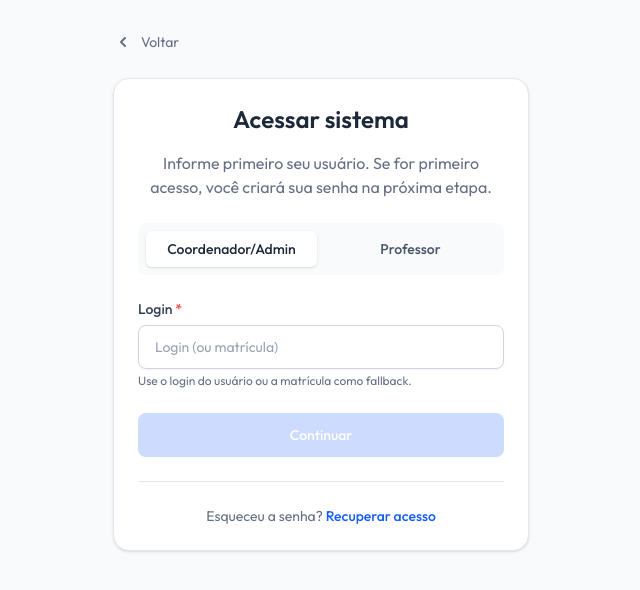
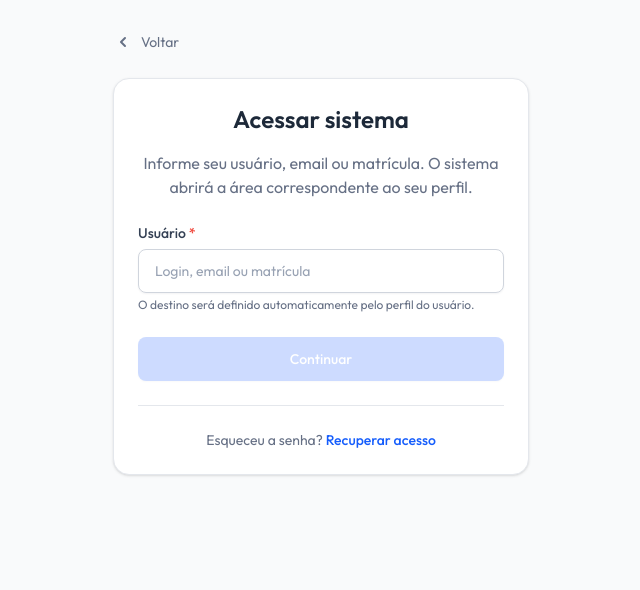
Before and after one commit to Douglas-Desenvolvimento/relatorios-pedagogicos, a Next.js app in the folder relatorios-pedagogicos/: page /login in a window 1280 px wide. Shown: the top 590 px of the page, without its empty margins (319-959 px from the left). Built offline with nearby package versions, Linux system fonts and the light colour scheme.

Commit message:
Simplify login screen to one access field

```diff
--- a/relatorios-pedagogicos/src/components/auth/SignInForm.tsx
+++ b/relatorios-pedagogicos/src/components/auth/SignInForm.tsx
@@ -2,43 +2,30 @@
 
 "use client";
 
-import Checkbox from "@/components/form/input/Checkbox";
 import Input from "@/components/form/input/InputField";
 import Label from "@/components/form/Label";
 import Button from "@/components/ui/button/Button";
 import Link from "next/link";
 import React, { useState } from "react";
-import { useRouter, useSearchParams } from "next/navigation";
+import { useRouter } from "next/navigation";
 import { FiEye, FiEyeOff } from "react-icons/fi";
 import { HiChevronLeft } from "react-icons/hi";
 import { toast } from 'react-toastify';
 
-type LoginMode = 'professor' | 'normal';
 type LoginStep = 'identifier' | 'password' | 'forgot';
 
 export default function SignInForm() {
   const [showPassword, setShowPassword] = useState(false);
-  const [isChecked, setIsChecked] = useState(false);
-  const [normalIdentifier, setNormalIdentifier] = useState("");
-  const [loginInput, setLoginInput] = useState("");
+  const [identifier, setIdentifier] = useState("");
   const [password, setPassword] = useState("");
-  const [loginMode, setLoginMode] = useState<LoginMode>('normal');
   const [step, setStep] = useState<LoginStep>('identifier');
   const [isLoading, setIsLoading] = useState(false);
   const [identifiedName, setIdentifiedName] = useState("");
   const [forgotForm, setForgotForm] = useState({ login: '', email: '', matricula: '' });
 
   const router = useRouter();
-  const searchParams = useSearchParams();
 
-  React.useEffect(() => {
-    const roleParam = searchParams.get('role');
-    if (roleParam === 'professor') {
-      setLoginMode('professor');
-    }
-  }, [searchParams]);
-
-  const identifierValue = loginMode === 'professor' ? loginInput : normalIdentifier;
+  const identifierValue = identifier.trim();
 
   const redirectByRole = (role: string) => {
     if (role === "PROFESSOR") router.push("/professor");
@@ -48,8 +35,7 @@ export default function SignInForm() {
   };
 
   const handleIdentify = async () => {
-    const identifier = identifierValue.trim();
-    if (!identifier) {
+    if (!identifierValue) {
       toast.error('Informe seu usuário.');
       return;
     }
@@ -59,7 +45,7 @@ export default function SignInForm() {
       const res = await fetch("/api/auth/identify", {
         method: "POST",
         headers: { "Content-Type": "application/json" },
-        body: JSON.stringify({ login: identifier }),
+        body: JSON.stringify({ login: identifierValue }),
       });
       const data = await res.json();
 
@@ -67,7 +53,7 @@ export default function SignInForm() {
         throw new Error(data.error || "Usuário não encontrado");
       }
 
-      setIdentifiedName(data.nome || identifier);
+      setIdentifiedName(data.nome || identifierValue);
       if (data.firstAccess) {
         router.push("/change-password?first=1");
         return;
@@ -82,8 +68,7 @@ export default function SignInForm() {
   };
 
   const handleLogin = async () => {
-    const identifier = identifierValue.trim();
-    if (!identifier || !password) {
+    if (!identifierValue || !password) {
       toast.error('Informe usuário e senha.');
       return;
     }
@@ -93,7 +78,7 @@ export default function SignInForm() {
       const res = await fetch("/api/login", {
         method: "POST",
         headers: { "Content-Type": "application/json" },
-        body: JSON.stringify({ login: identifier, password }),
+        body: JSON.stringify({ login: identifierValue, password }),
       });
 
       if (!res.ok) {
@@ -152,20 +137,6 @@ export default function SignInForm() {
     else await handleIdentify();
   };
 
-  const switchLoginMode = (mode: LoginMode) => {
-    if (mode === loginMode) return;
-
-    setLoginMode(mode);
-    setPassword("");
-    setShowPassword(false);
-    setStep('identifier');
-    setIdentifiedName("");
-  };
-
-  const toggleLoginMode = () => {
-    switchLoginMode(loginMode === 'professor' ? 'normal' : 'professor');
-  };
-
   const resetToIdentifier = () => {
     setPassword("");
     setShowPassword(false);
@@ -174,8 +145,7 @@ export default function SignInForm() {
   };
 
   const openForgotPassword = () => {
-    const login = identifierValue.trim();
-    setForgotForm((current) => ({ ...current, login }));
+    setForgotForm((current) => ({ ...current, login: identifierValue }));
     setStep('forgot');
     setPassword("");
     setShowPassword(false);
@@ -184,8 +154,8 @@ export default function SignInForm() {
   const canSubmit = step === 'forgot'
     ? Boolean(forgotForm.login.trim() && forgotForm.email.trim() && forgotForm.matricula.trim())
     : step === 'password'
-      ? Boolean(identifierValue.trim() && password)
-      : Boolean(identifierValue.trim());
+      ? Boolean(identifierValue && password)
+      : Boolean(identifierValue);
 
   return (
     <div className="container mx-auto px-4 py-8 max-w-md">
@@ -201,47 +171,16 @@ export default function SignInForm() {
 
       <div className="p-6 border border-gray-200 rounded-2xl dark:border-gray-800 bg-white dark:bg-gray-900 shadow-sm">
         <h1 className="mb-4 font-semibold text-gray-800 dark:text-white text-2xl text-center">
-          {step === 'forgot'
-            ? "Recuperar senha"
-            : loginMode === 'professor'
-              ? "Acesso Professor"
-              : "Acessar sistema"}
+          {step === 'forgot' ? "Recuperar senha" : "Acessar sistema"}
         </h1>
 
         <p className="mb-6 text-center text-gray-500 dark:text-gray-400">
           {step === 'identifier'
-            ? "Informe primeiro seu usuário. Se for primeiro acesso, você criará sua senha na próxima etapa."
+            ? "Informe seu usuário, email ou matrícula. O sistema abrirá a área correspondente ao seu perfil."
             : step === 'forgot'
               ? "Confirme seus dados cadastrais para criar uma nova senha."
               : `Olá${identifiedName ? `, ${identifiedName}` : ''}. Agora informe sua senha.`}
         </p>
-
-        {step !== 'forgot' && (
-          <div className="mb-6 flex gap-2 p-2 bg-gray-50 dark:bg-gray-800 rounded-lg">
-            <button
-              type="button"
-              onClick={() => switchLoginMode('normal')}
-              className={`flex-1 py-2 px-3 text-sm font-medium rounded-md transition-colors ${
-                loginMode === 'normal'
-                  ? 'bg-white dark:bg-gray-700 shadow-sm text-gray-800 dark:text-white'
-                  : 'text-gray-600 dark:text-gray-400 hover:text-gray-800 dark:hover:text-white'
-              }`}
-            >
-              Coordenador/Admin
-            </button>
-            <button
-              type="button"
-              onClick={() => switchLoginMode('professor')}
-              className={`flex-1 py-2 px-3 text-sm font-medium rounded-md transition-colors ${
-                loginMode === 'professor'
-                  ? 'bg-white dark:bg-gray-700 shadow-sm text-gray-800 dark:text-white'
-                  : 'text-gray-600 dark:text-gray-400 hover:text-gray-800 dark:hover:text-white'
-              }`}
-            >
-              Professor
-            </button>
-          </div>
-        )}
 
         <form onSubmit={handleSubmit} className="space-y-6">
           {step === 'forgot' ? (
@@ -251,7 +190,7 @@ export default function SignInForm() {
                 <Input
                   type="text"
                   value={forgotForm.login}
-                  onChange={(e) => setForgotForm({ ...forgotForm, login: e.target.value.toLowerCase() })}
+                  onChange={(e) => setForgotForm({ ...forgotForm, login: e.target.value })}
                   autoComplete="username"
                   required
                   disabled={isLoading}
@@ -282,18 +221,14 @@ export default function SignInForm() {
           ) : (
             <div>
               <Label>
-                Login <span className="text-error-500">*</span>
+                Usuário <span className="text-error-500">*</span>
               </Label>
               <Input
-                placeholder={loginMode === 'professor' ? "Ex: joao.silva" : "Login (ou matrícula)"}
+                placeholder="Login, email ou matrícula"
                 type="text"
-                value={identifierValue}
+                value={identifier}
                 onChange={(e) => {
-                  if (loginMode === 'professor') {
-                    setLoginInput(e.target.value.toLowerCase());
-                  } else {
-                    setNormalIdentifier(e.target.value);
-                  }
+                  setIdentifier(e.target.value);
                   if (step === 'password') {
                     setPassword("");
                     setStep('identifier');
@@ -307,9 +242,7 @@ export default function SignInForm() {
               <p className="mt-1 text-xs text-gray-500 dark:text-gray-400">
                 {step === 'password'
                   ? 'Para trocar o usuário, volte para a etapa anterior.'
-                  : loginMode === 'professor'
-                    ? 'Use o login institucional recebido da administração.'
-                    : 'Use o login do usuário ou a matrícula como fallback.'}
+                  : 'O destino será definido automaticamente pelo perfil do usuário.'}
               </p>
             </div>
           )}
@@ -338,15 +271,6 @@ export default function SignInForm() {
                   {showPassword ? <FiEye size={20} /> : <FiEyeOff size={20} />}
                 </button>
               </div>
-            </div>
-          )}
-
-          {loginMode === 'normal' && step === 'password' && (
-            <div className="flex items-center justify-between">
-              <label className="flex items-center gap-3 cursor-pointer select-none text-gray-700 dark:text-gray-400">
-                <Checkbox checked={isChecked} onChange={setIsChecked} />
-                <span className="text-theme-sm font-normal">Manter conectado</span>
-              </label>
             </div>
           )}
 
@@ -411,19 +335,6 @@ export default function SignInForm() {
               </button>
             </p>
           )}
-
-          {loginMode === 'professor' && step !== 'forgot' && (
-            <p className="text-center text-sm text-gray-500 dark:text-gray-400">
-              Não é professor?{" "}
-              <button
-                type="button"
-                onClick={toggleLoginMode}
-                className="text-blue-600 hover:text-blue-700 dark:text-blue-400 dark:hover:text-blue-300 font-medium"
-              >
-                Clique aqui para login completo
-              </button>
-            </p>
-          )}
         </div>
       </div>
     </div>
```
